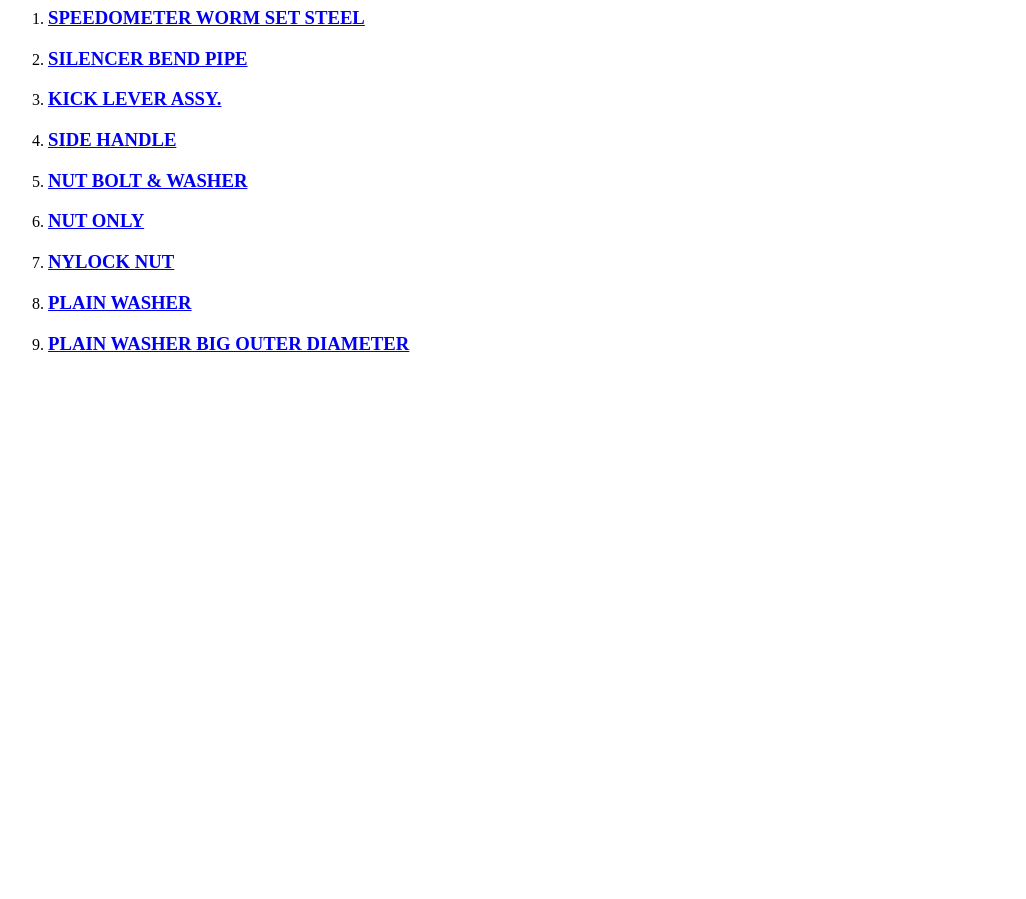
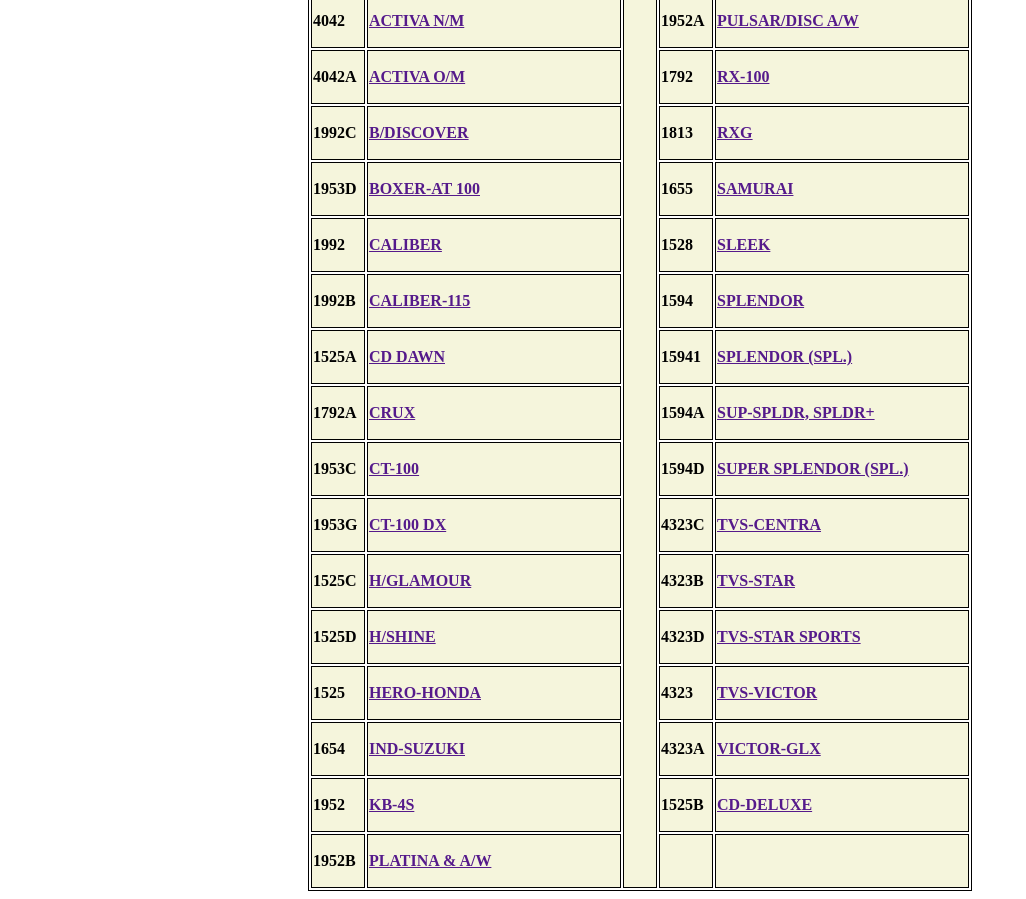
Before and after one commit to mehak0903/ESTO, a plain HTML site: page MAIN.HTML in a window 1280 px wide. Shown: the part 73-972 px from the top of the page, without its empty margins (0-1026 px from the left). Before the commit the page ends 800 px from the top, so only its background shows below. Drawn offline with Linux system fonts and the light colour scheme.

Commit message:
Second Commit

```diff
--- a/MAIN.HTML
+++ b/MAIN.HTML
@@ -4,21 +4,117 @@
     <meta charset="UTF-8">
     <meta http-equiv="X-UA-Compatible" content="IE=edge">
     <meta name="viewport" content="width=device-width, initial-scale=1.0">
-    <title>Main Page</title>
-    <link rel="stylesheet" href="style2.css">
+    <title>ESTO Catalogue</title>
+    <link rel="stylesheet" href="style.css">
 </head>
 <body>
-    <h1>Click and go to the data you need!!</h1>
-    <ol>
-    <li><h3><a href="index.html"> SPEEDOMETER WORM SET STEEL</a></h3></li>
-    <li><h3><a href="silencer.html">SILENCER BEND PIPE</a></h3></li>
-    <li><h3><a href="kick.html">KICK LEVER ASSY.</a></h3></li>
-    <li><h3><a href="side.html">SIDE HANDLE</a></h3></li>
-    <li><h3><a href="bolt.html">NUT BOLT & WASHER</a></h3></li>
-    <li><h3><a href="nutonly.html">NUT ONLY</a></h3></li>
-    <li><h3><a href="nylock.html">NYLOCK NUT</a></h3></li>
-    <li><h3><a href="washer.html">PLAIN WASHER</a></h3></li>
-    <li><h3><a href="outer.html">PLAIN WASHER BIG OUTER DIAMETER</a></h3></li>
-    </ol>
+    <head>
+        <!-- <img src="speedometer.png" alt="Some Error"> -->
+        <table>
+            <tr>
+                <th colspan="5">SPEEDOMETER WORM SET STEEL</th>
+            </tr>
+            <tr>
+                <td id="id_no">4042</td>
+                <td><a href="">ACTIVA N/M</a></td>
+                <td id="blank-column" rowspan="16">&nbsp;</td>
+                <td id="id_no">1952A</td>
+                <td><a href="">PULSAR/DISC A/W</a></td>
+            </tr>
+            <tr>
+                <td id="id_no">4042A</td>
+                <td><a href="">ACTIVA O/M</a></td>
+                <td id="id_no">1792</td>
+                <td><a href="">RX-100</a></td>
+            </tr>
+            <tr>
+                <td id="id_no">1992C</td>
+                <td><a href="">B/DISCOVER</a></td>
+                <td id="id_no">1813</td>
+                <td><a href="">RXG</a></td>
+            </tr>
+            <tr>
+                <td id="id_no">1953D</td>
+                <td><a href="">BOXER-AT 100</a></td>
+                <td id="id_no">1655</td>
+                <td><a href="">SAMURAI</a></td>
+            </tr>
+            <tr>
+                <td id="id_no">1992</td>
+                <td><a href="">CALIBER</a></td>
+                <td id="id_no">1528</td>
+                <td><a href="">SLEEK</a></td>
+            </tr>
+            <tr>
+                <td id="id_no">1992B</td>
+                <td><a href="">CALIBER-115</a></td>
+                <td id="id_no">1594</td>
+                <td><a href="">SPLENDOR</a></td>
+            </tr>
+            <tr>
+                <td id="id_no">1525A</td>
+                <td><a href="">CD DAWN</a></td>
+                <td id="id_no">15941</td>
+                <td><a href="">SPLENDOR (SPL.)</a></td>
+            </tr>
+            <tr>
+                <td id="id_no">1792A</td>
+                <td><a href="">CRUX</a></td>
+                <td id="id_no">1594A</td>
+                <td><a href="">SUP-SPLDR, SPLDR+</a></td>
+            </tr>
+            <tr>
+                <td id="id_no">1953C</td>
+                <td><a href="">CT-100</a></td>
+                <td id="id_no">1594D</td>
+                <td><a href="">SUPER SPLENDOR (SPL.)</a></td>
+            </tr>
+            <tr>
+                <td id="id_no">1953G</td>
+                <td><a href="">CT-100 DX</a></td>
+                <td id="id_no">4323C</td>
+                <td><a href="">TVS-CENTRA</a></td>
+            </tr>
+            <tr>
+                <td id="id_no">1525C</td>
+                <td><a href="">H/GLAMOUR</a></td>
+                <td id="id_no">4323B</td>
+                <td><a href="">TVS-STAR</a></td>
+            </tr>
+            <tr>
+                <td id="id_no">1525D</td>
+                <td><a href="">H/SHINE</a></td>
+                <td id="id_no">4323D</td>
+                <td><a href="">TVS-STAR SPORTS</a></td>
+            </tr>
+            <tr>
+                <td id="id_no">1525</td>
+                <td><a href="">HERO-HONDA</a></td>
+                <td id="id_no">4323</td>
+                <td><a href="">TVS-VICTOR</a></td>
+            </tr>
+            <tr>
+                <td id="id_no">1654</td>
+                <td><a href="">IND-SUZUKI</a></td>
+                <td id="id_no">4323A</td>
+                <td><a href="">VICTOR-GLX</a></td>
+            </tr>
+            <tr>
+                <td id="id_no">1952</td>
+                <td><a href="">KB-4S</a></td>
+                <td id="id_no">1525B</td>
+                <td><a href="">CD-DELUXE</a></td>
+            </tr>
+            <tr>
+                <td id="id_no">1952B</td>
+                <td><a href="">PLATINA & A/W</a></td>
+                <td id="id_no"></td>
+                <td></td>
+            </tr>
+
+
+
+        </table>
+    </head>
 </body>
 </html>
```
